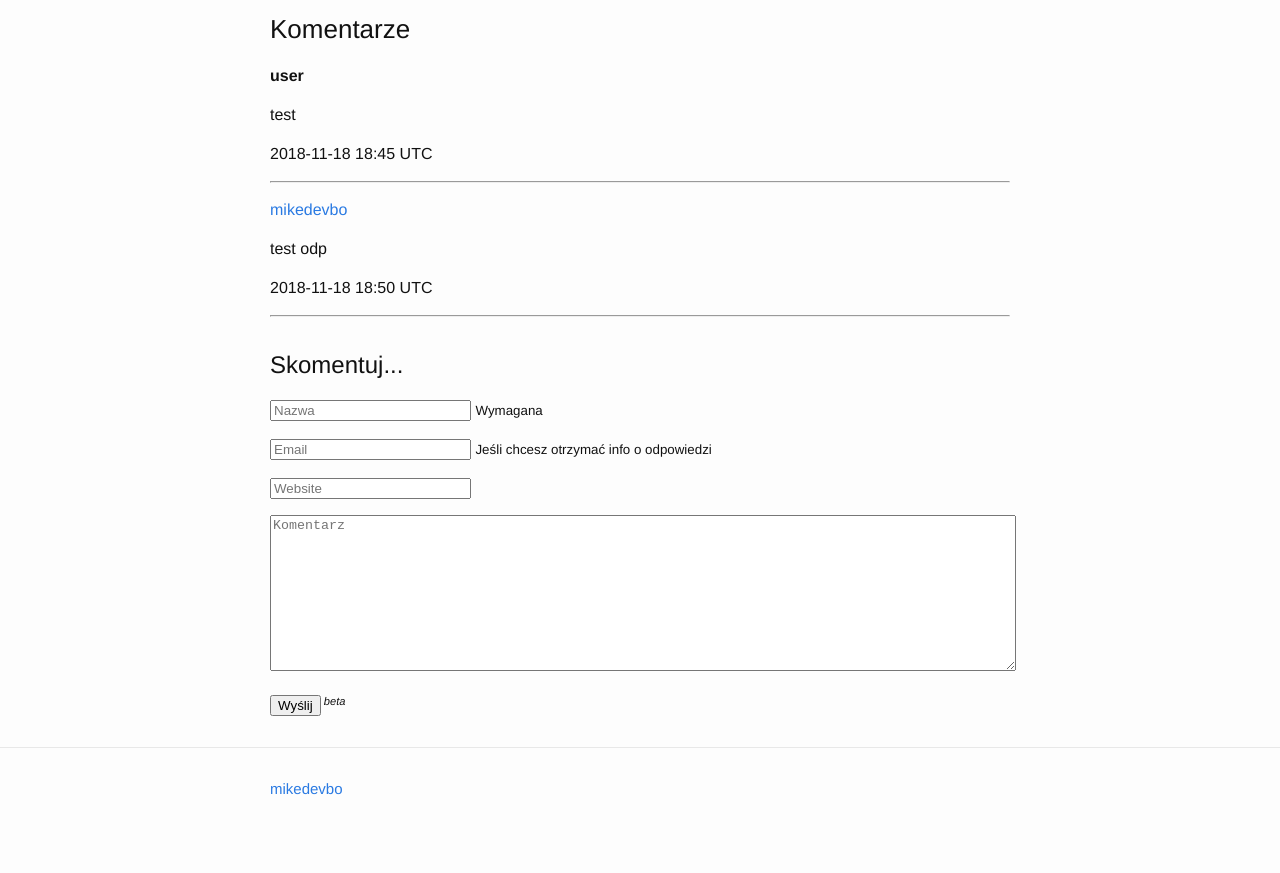
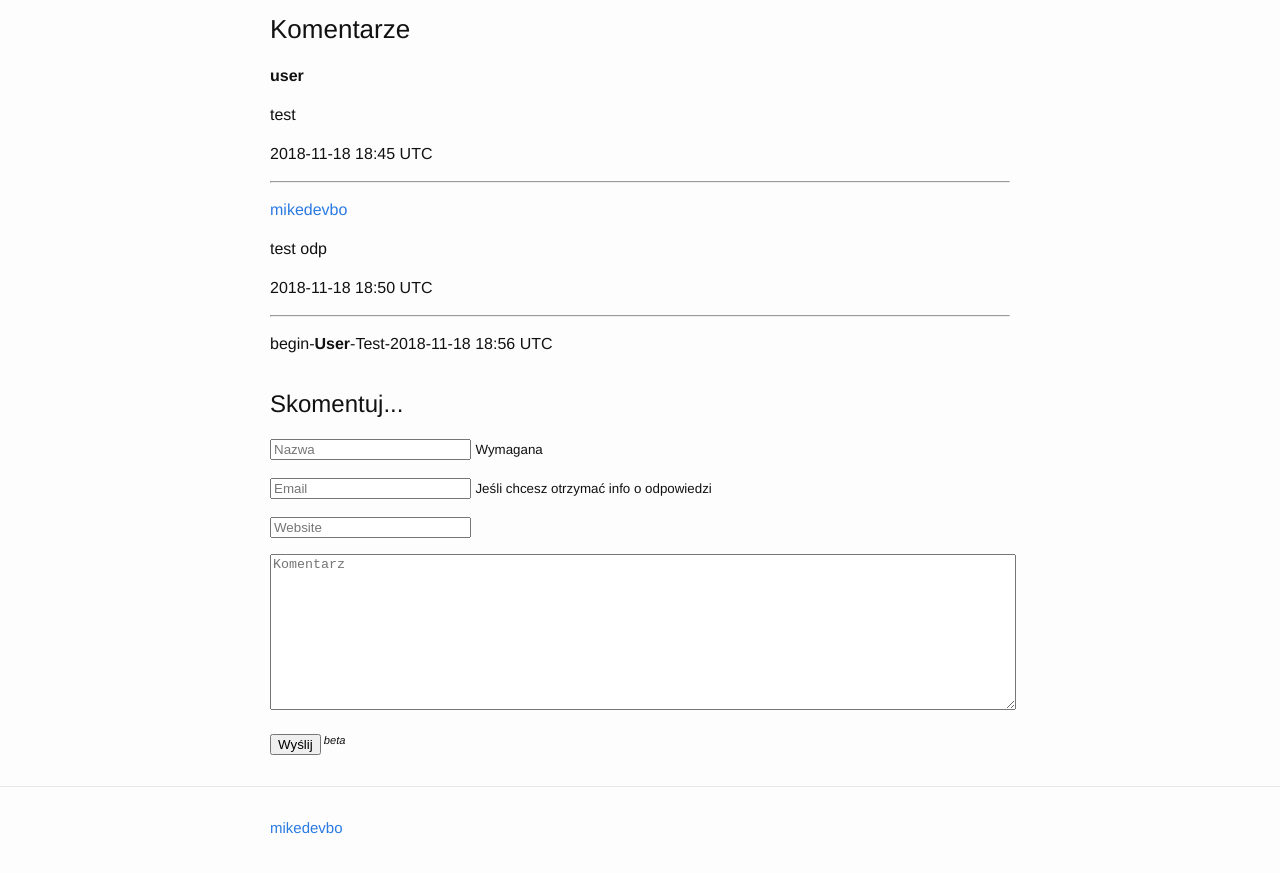
Before and after one commit to mikedevbo/mikedevbo.github.io, a Jekyll site: the page built from _posts/2016-11-26-wytwarzanie_oprogramowania_I.md, in a window 1280 px wide and 900 px high, scrolled down 8035 px. Shown: the top 873 px of the window. Built offline with Jekyll 4.4.1, drawn with Linux system fonts in a browser that asks for light colours.

Commit message:
add comment

```diff
--- a/_posts/2016-11-26-wytwarzanie_oprogramowania_I.md
+++ b/_posts/2016-11-26-wytwarzanie_oprogramowania_I.md
@@ -306,3 +306,4 @@ test odp
 
 ---
 <p />
+begin-**User**-Test-2018-11-18 18:56 UTC
```
